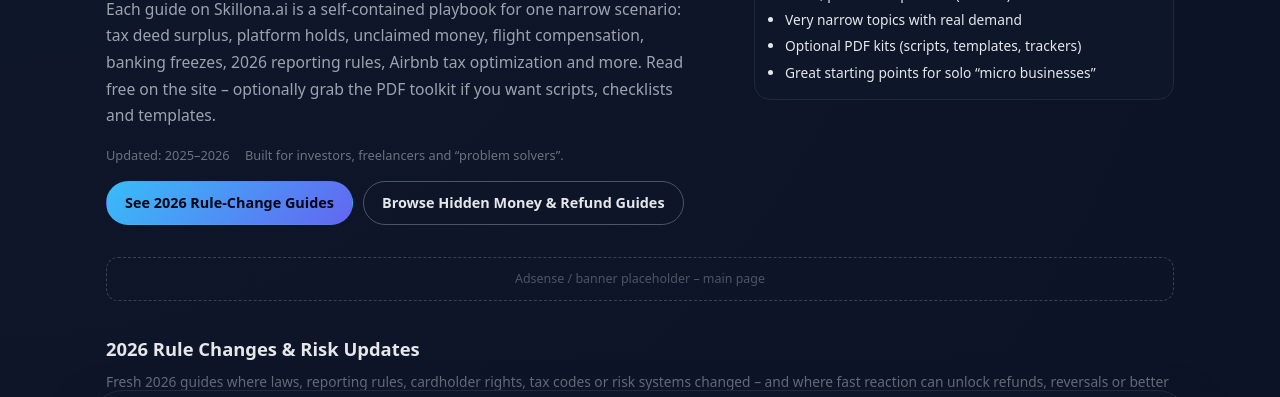
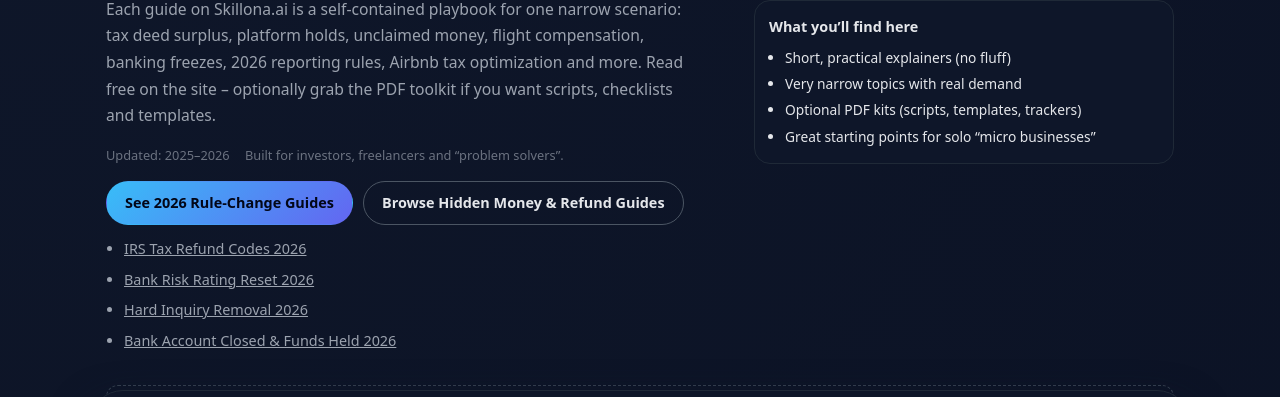
Before and after one commit to natanaelnatanael/skillona-ai-site, a plain HTML site: page index.html in a window 1280 px wide. Shown: the part 332-729 px from the top of the page. Drawn offline with Linux system fonts and the light colour scheme.

```diff
--- a/index.html
+++ b/index.html
@@ -281,6 +281,17 @@
       margin-bottom: 3px;
     }
 
+    /* Quick internal links (SEO signal) */
+    .quick-links {
+      margin-top: 12px;
+      padding-left: 18px;
+      color: #9ca3af;
+      font-size: 0.9rem;
+    }
+    .quick-links li { margin: 6px 0; }
+    .quick-links a { text-decoration: underline; }
+    .quick-links a:hover { opacity: 0.9; }
+
     .section {
       margin-top: 32px;
     }
@@ -435,6 +446,14 @@
           <a href="#rule-changes-2026" class="btn btn-primary">See 2026 Rule-Change Guides</a>
           <a href="#money" class="btn btn-ghost">Browse Hidden Money & Refund Guides</a>
         </div>
+
+        <!-- SEO signal: plain text links to core pages -->
+        <ul class="quick-links">
+          <li><a href="/irs-tax-refund-codes-2026/">IRS Tax Refund Codes 2026</a></li>
+          <li><a href="/bank-risk-rating-reset-2026/">Bank Risk Rating Reset 2026</a></li>
+          <li><a href="/hard-inquiry-removal-2026/">Hard Inquiry Removal 2026</a></li>
+          <li><a href="/bank-account-closed-funds-held-2026/">Bank Account Closed &amp; Funds Held 2026</a></li>
+        </ul>
       </div>
 
       <aside class="hero-aside">
```
